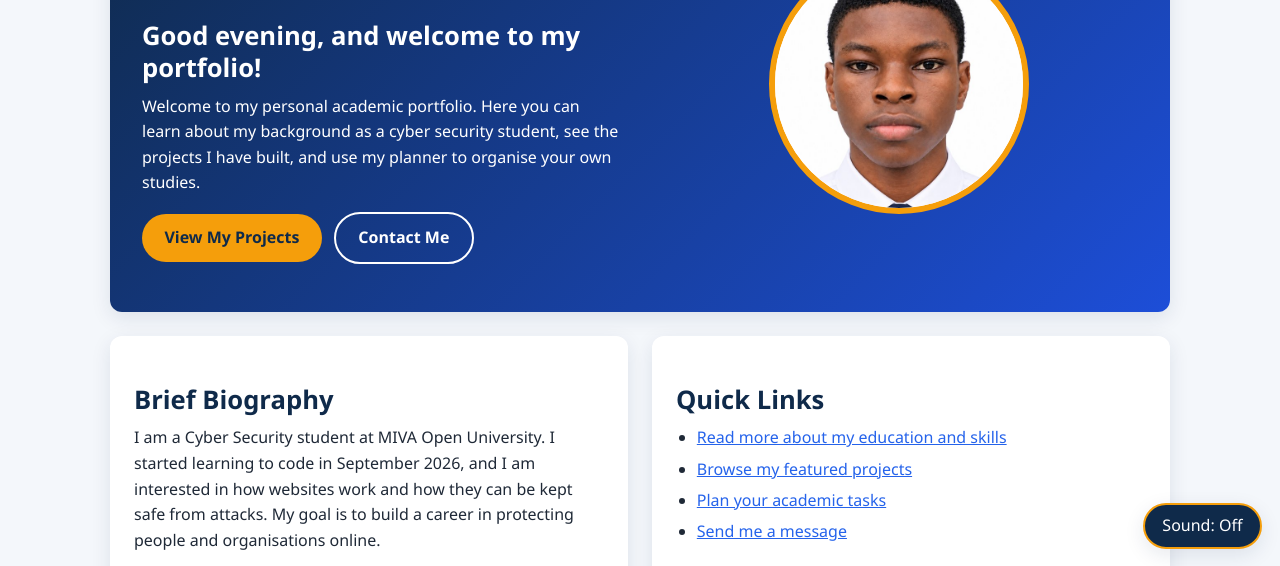
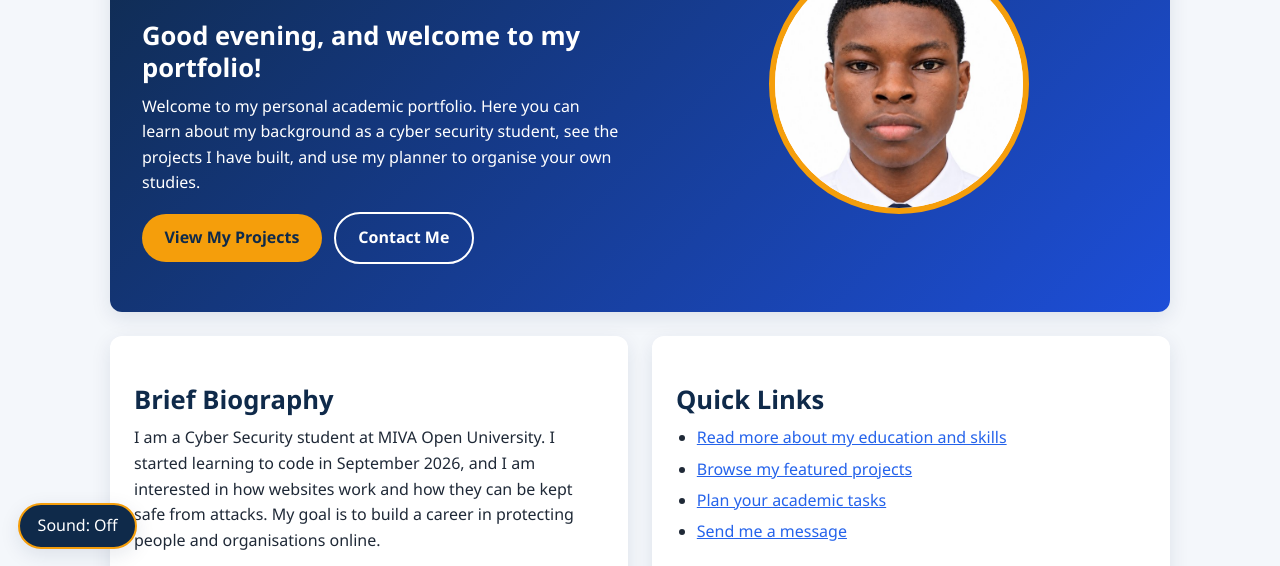
Before and after one commit to Timmy-Loy/oloyede-timileyin-portfolio, a plain HTML site: page index.html in a window 1280 px wide. Shown: the part 233-799 px from the top of the page. Drawn offline with Linux system fonts and the light colour scheme.

Commit message:
Move sound toggle button to the bottom left of the site (6afa238581824a2511fbca29) (#1)
Co-authored-by: netlify[bot] <no-reply@netlify.com>

```diff
--- a/style.css
+++ b/style.css
@@ -226,7 +226,7 @@ form .btn { background: var(--blue); color: #fff; }
 .sound-btn {
   position: fixed;
   bottom: 18px;
-  right: 18px;
+  left: 18px;
   z-index: 200;
   background: var(--navy);
   color: #fff;
```
